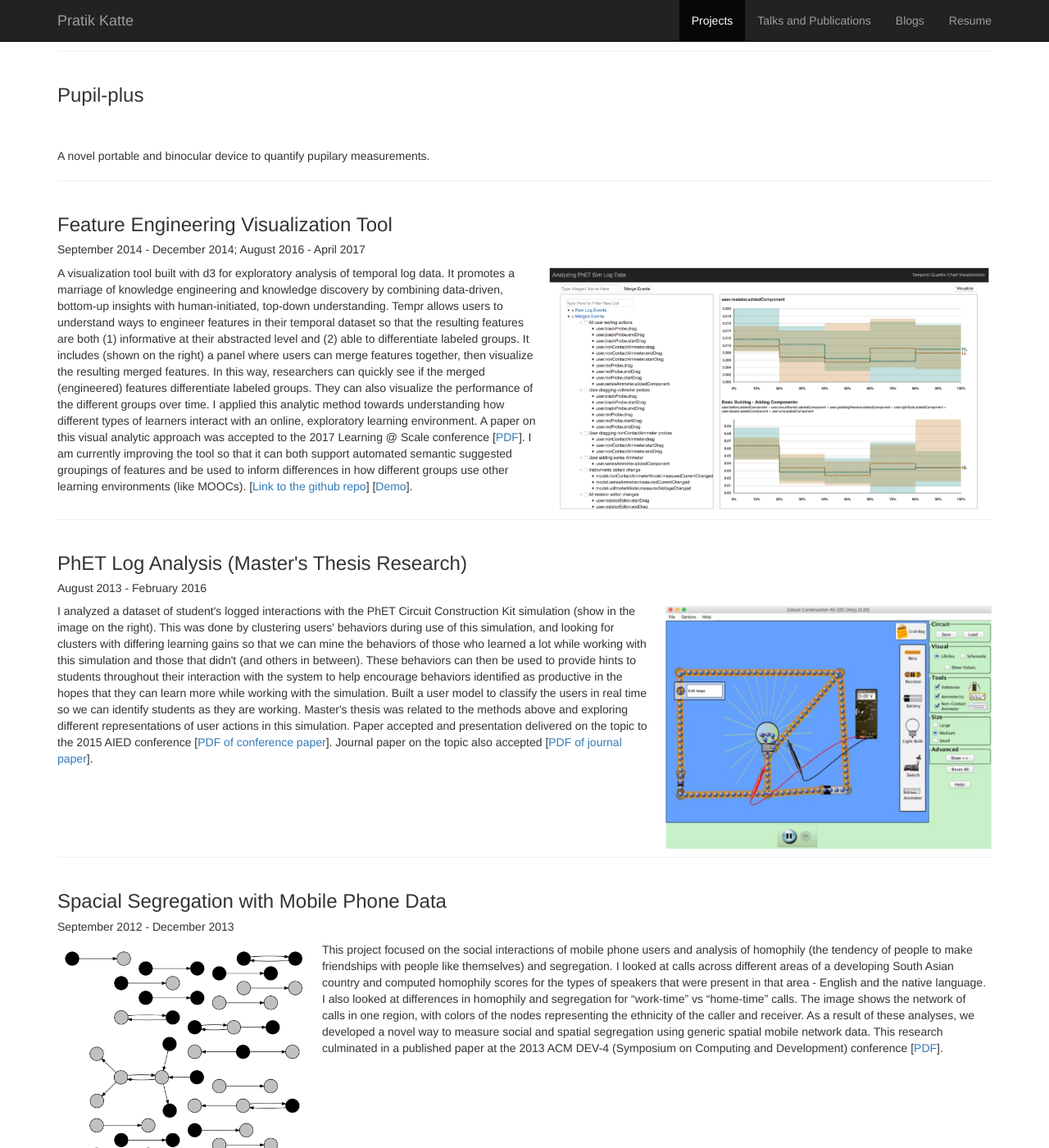
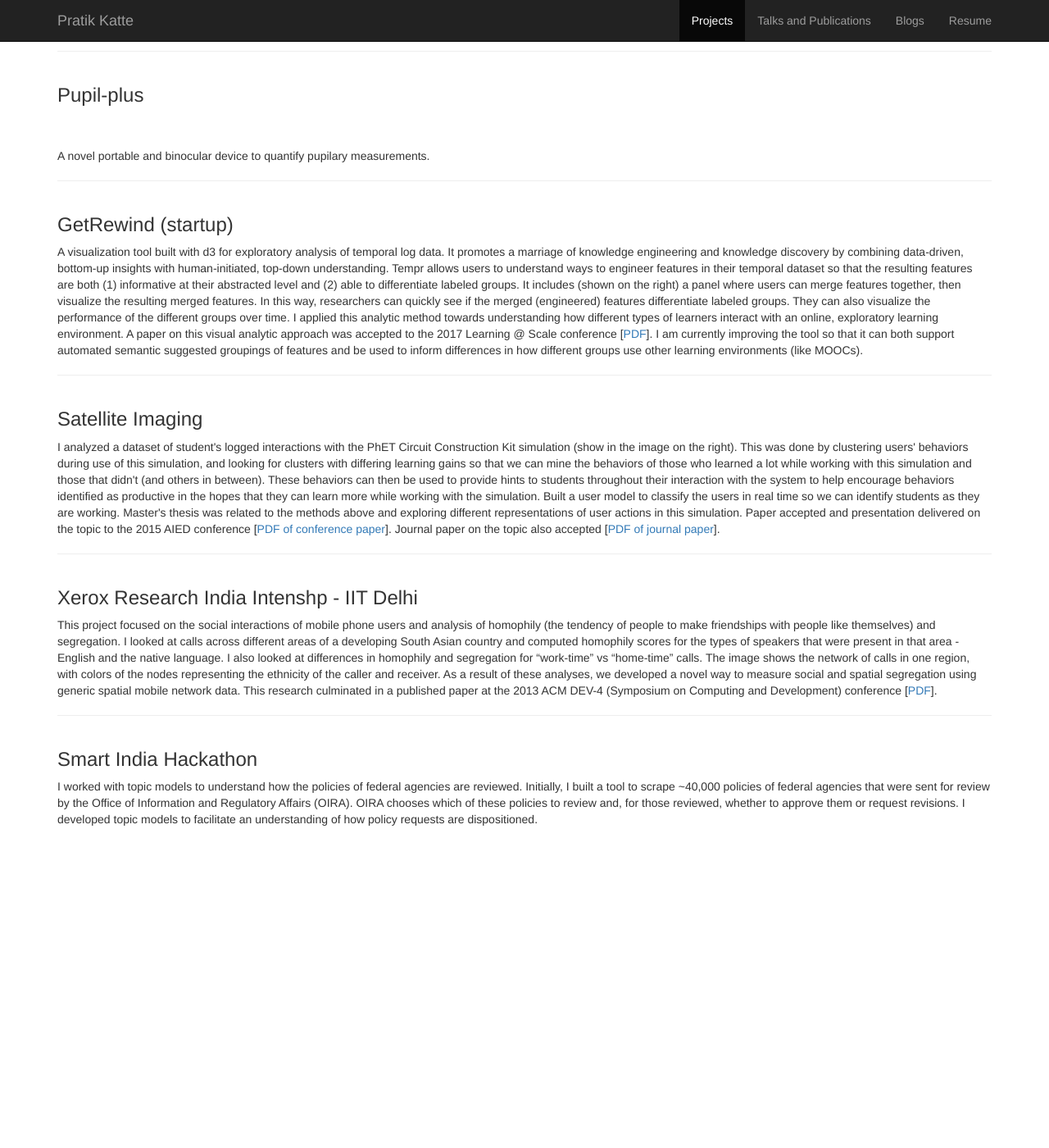
Before and after one commit to pratikkatte/pratikkatte.github.io, a Jekyll site: the page index.html, which Jekyll copies as it is, in a window 1280 px wide and 1400 px high, scrolled down 1903 px. Shown: the whole window at 82% size. Built offline with Jekyll 4.4.1, drawn with Linux system fonts in a browser that asks for light colours; after the commit the page ends 2952 px from its top, so only the background shows below that; some of the changed text lies outside the part shown.

Commit message:
6th commit

```diff
--- a/index.html
+++ b/index.html
@@ -80,19 +80,19 @@
       <div id="projects">
         <h2>Projects</h2>
         <p><ul style="columns: 2; -webkit-columns: 2; -moz-columns: 2; list-style-type: none; padding-left:0;">
-        <li><a href="#connection">XraySetu</a></li>
-        <li><a href="#connection">Niramai Fever Test</a></li>
-        <li><a href="#connection">Niramai Thermal Capture Tool</a></li>
-        <li><a href="#connection">Digital Exophthalmometer</a></li>
-        <li><a href="#connection">Pupil-plus</a></li>
-        <li><a href="#connection">GetRewind (startup)</a></li>
-        <li><a href="#connection">Satellite Imaging</a></li>
-        <li><a href="#connection">Xerox Research-Delhi Internship</a></li>
-        <li><a href="#connection">Smart India Hackathon</a></li>
+        <li><a href="#XraySetu">XraySetu</a></li>
+        <li><a href="#NFT">Niramai Fever Test</a></li>
+        <li><a href="#NTCT">Niramai Thermal Capture Tool</a></li>
+        <li><a href="#DE">Digital Exophthalmometer</a></li>
+        <li><a href="#PP">Pupil-plus</a></li>
+        <li><a href="#GR">GetRewind (startup)</a></li>
+        <li><a href="#SI">Satellite Imaging</a></li>
+        <li><a href="#XRI">Xerox Research-Delhi Internship</a></li>
+        <li><a href="#SIH">Smart India Hackathon</a></li>
         </ul></p>
 
     <hr>
-    <div style="padding-top: 50px; margin-top: -50px;" id="connection">
+    <div style="padding-top: 50px; margin-top: -50px;" id="XraySetu">
       <h3>XraySetu - AI driven Xray Interpretion for Doctors via Whatsapp</h3>
       <div class="image-and-text">
         <div class="project-image-left">
@@ -105,7 +105,7 @@
     </div>
 
     <hr>
-    <div style="padding-top: 50px; margin-top: -50px;" id="loneliness">
+    <div style="padding-top: 50px; margin-top: -50px;" id="NFT">
       <h3>Nirmai Fever Test - Simple screening for COVID symptoms</h3>
       <!--<h5>August 2018 - June 2019</h5>-->
       <div class="image-and-text">
@@ -119,7 +119,7 @@
     </div>
 
     <hr>
-    <div style="padding-top: 50px; margin-top: -50px;" id="loneliness">
+    <div style="padding-top: 50px; margin-top: -50px;" id="NTCT">
       <h3>Niramai Thermal Capture Tool</h3>
       <!--<h5>August 2018 - June 2019</h5>-->
       <div class="image-and-text">
@@ -135,7 +135,7 @@
 
     <hr>
 
-    <div style="padding-top: 50px; margin-top: -50px;" id="hearing_happiness">
+    <div style="padding-top: 50px; margin-top: -50px;" id="DE">
       <h3>Digital Exophthalmometer</h3>
       <div class="image-and-text">
         <div class="project-image-left">
@@ -158,7 +158,7 @@
 
     <hr>
 
-    <div style="padding-top: 50px; margin-top: -50px;" id="project_patent">
+    <div style="padding-top: 50px; margin-top: -50px;" id="PP">
       <h3>Pupil-plus</h3>
       <div>
         <br><br>
@@ -167,31 +167,23 @@
     </div>
 
     <hr>
-        <div style="padding-top: 50px; margin-top: -50px;" id="project_feat_eng_viz">
-          <h3>Feature Engineering Visualization Tool</h3>
-          <h5>September 2014 - December 2014; August 2016 - April 2017</h5>
-          <div class="image-and-text">
-            <div class="project-image-right">
-              <img height="300px" src="images/tempr.png">
-            </div>
+    <div style="padding-top: 50px; margin-top: -50px;" id="GR">
+      <h3>GetRewind (startup)</h3>
         <div>
-            A visualization tool built with d3 for exploratory analysis of temporal log data. It promotes a marriage of knowledge engineering and knowledge discovery by combining data-driven, bottom-up insights with human-initiated, top-down understanding. Tempr allows users to understand ways to engineer features in their temporal dataset so that the resulting features are both (1) informative at their abstracted level and (2) able to differentiate labeled groups. It includes (shown on the right) a panel where users can merge features together, then visualize the resulting merged features. In this way, researchers can quickly see if the merged (engineered) features differentiate labeled groups. They can also visualize the performance of the different groups over time. I applied this analytic method towards understanding how different types of learners interact with an online, exploratory learning environment. A paper on this visual analytic approach was accepted to the 2017 Learning @ Scale conference [<a href="papers/las2017.pdf">PDF</a>]. I am currently improving the tool so that it can both support automated semantic suggested groupings of features and be used to inform differences in how different groups use other learning environments (like MOOCs). [<a href="https://github.com/fratamico/Tempr---A-visual-knowledge-engineering-tool">Link to the github repo</a>] [<a href="https://youtu.be/91kVatg3Oa8">Demo</a>].
-          </div>
+            A visualization tool built with d3 for exploratory analysis of temporal log data. It promotes a marriage of knowledge engineering and knowledge discovery by combining data-driven, bottom-up insights with human-initiated, top-down understanding. Tempr allows users to understand ways to engineer features in their temporal dataset so that the resulting features are both (1) informative at their abstracted level and (2) able to differentiate labeled groups. It includes (shown on the right) a panel where users can merge features together, then visualize the resulting merged features. In this way, researchers can quickly see if the merged (engineered) features differentiate labeled groups. They can also visualize the performance of the different groups over time. I applied this analytic method towards understanding how different types of learners interact with an online, exploratory learning environment. A paper on this visual analytic approach was accepted to the 2017 Learning @ Scale conference [<a href="papers/las2017.pdf">PDF</a>]. I am currently improving the tool so that it can both support automated semantic suggested groupings of features and be used to inform differences in how different groups use other learning environments (like MOOCs).
           </div>
 		</div>
 
 		<hr>
-		<div style="padding-top: 50px; margin-top: -50px;" id="project_phet">
-		  <h3>PhET Log Analysis (Master's Thesis Research)</h3>
-      <h5>August 2013 - February 2016</h5>
-		  <div class="image-and-text">
-        <div class="project-image-right">
-          <img height="300px" src="images/phet_system.png">
-        </div>
-        <div>I analyzed a dataset of student's logged interactions with the PhET Circuit Construction Kit simulation (show in the image on the right). This was done by clustering users' behaviors during use of this simulation, and looking for clusters with differing learning gains so that we can mine the behaviors of those who learned a lot while working with this simulation and those that didn't (and others in between). These behaviors can then be used to provide hints to students throughout their interaction with the system to help encourage behaviors identified as productive in the hopes that they can learn more while working with the simulation. Built a user model to classify the users in real time so we can identify students as they are working. Master's thesis was related to the methods above and exploring different representations of user actions in this simulation. Paper accepted and presentation delivered on the topic to the 2015 AIED conference [<a href="papers/aied2015.pdf">PDF of conference paper</a>]. Journal paper on the topic also accepted [<a href="http://rdcu.be/onBb">PDF of journal paper</a>]. </div>
+		<div style="padding-top: 50px; margin-top: -50px;" id="SI">
+		  <h3>Satellite Imaging</h3>
+        <div>
+          I analyzed a dataset of student's logged interactions with the PhET Circuit Construction Kit simulation (show in the image on the right). This was done by clustering users' behaviors during use of this simulation, and looking for clusters with differing learning gains so that we can mine the behaviors of those who learned a lot while working with this simulation and those that didn't (and others in between). These behaviors can then be used to provide hints to students throughout their interaction with the system to help encourage behaviors identified as productive in the hopes that they can learn more while working with the simulation. Built a user model to classify the users in real time so we can identify students as they are working. Master's thesis was related to the methods above and exploring different representations of user actions in this simulation. Paper accepted and presentation delivered on the topic to the 2015 AIED conference [<a href="papers/aied2015.pdf">PDF of conference paper</a>]. Journal paper on the topic also accepted [<a href="http://rdcu.be/onBb">PDF of journal paper</a>].
         </div>
 		</div>
+
 		<hr>
+
 		<!--<div style="padding-top: 50px; margin-top: -50px;" id="project_qileap_food">
           <h3>Qi Leap - Food Prediction</h3>
 		  <div>Lorem ipsum dolor sit amet, consectetur adipiscing elit. Sed ac lorem ut eros bibendum rhoncus. Fusce lacinia a tortor pretium scelerisque. Cras nec mollis ex. In sodales sed purus quis ullamcorper. Vivamus tellus erat, malesuada vel nisi at, aliquam lacinia sapien. Nam eget odio sapien. Mauris imperdiet fringilla lacus, et laoreet elit. Aenean egestas mi in congue pulvinar. Integer et nibh nec mi consequat fermentum. Interdum et malesuada fames ac ante ipsum primis in faucibus. In consequat ligula purus, non dignissim nunc bibendum a. Proin sed mi sed nisl finibus gravida. Nulla accumsan accumsan nisi id congue. Phasellus vitae neque metus. Proin nec tristique diam. Cras varius metus at fringilla imperdiet. Curabitur commodo tempor felis quis pretium. Nam et elit mattis, ornare lectus vitae, maximus eros. Maecenas porttitor mauris ut sollicitudin sollicitudin. Proin a nunc sit amet justo aliquam malesuada. Sed posuere sem nibh, et lobortis enim facilisis sed. </div>
@@ -202,30 +194,21 @@
 		  <div> Morbi feugiat, sapien a ullamcorper malesuada, tortor dui commodo risus, et euismod nulla nulla vel libero. Suspendisse pulvinar rutrum est imperdiet finibus. Mauris in vehicula leo, eget congue tellus. Mauris efficitur nunc libero. Quisque ac massa in dolor placerat vulputate vel ut leo. Nullam commodo rutrum metus in imperdiet. Integer eu justo turpis. Sed ipsum massa, sagittis id convallis quis, ultrices vitae ante. Pellentesque dapibus sollicitudin maximus. Curabitur eu fringilla leo, at rutrum mauris. Suspendisse varius turpis vitae velit dictum, nec ullamcorper sapien fringilla. Morbi sapien metus, dignissim vitae dictum quis, ornare ac tellus. Donec blandit mi vitae luctus porta. Suspendisse id aliquam mi. Morbi aliquam et enim vel accumsan. Donec facilisis nisl nisi, in vulputate quam ullamcorper quis. Morbi at malesuada metus. Etiam et urna eleifend, ultricies turpis lacinia, facilisis nulla. Pellentesque ornare auctor ex ultrices auctor. Integer blandit tempor neque quis venenatis. Vestibulum sit amet augue imperdiet, luctus arcu in, mollis lacus. Nullam placerat nisi mi, quis hendrerit urna gravida nec. Proin eros purus, volutpat eget tortor fermentum, tincidunt pretium dolor. Vestibulum ante ipsum primis in faucibus orci luctus et ultrices posuere cubilia Curae; Integer sagittis, nunc nec vehicula ultricies, ipsum augue maximus nisl, et fermentum lorem arcu ac nisi. </div>
 		</div>
 		<hr>-->
-		<div style="padding-top: 50px; margin-top: -50px;" id="project_segregation">
-		  <h3>Spacial Segregation with Mobile Phone Data</h3>
-      <h5>September 2012 - December 2013</h5>
-      <div class="image-and-text">
-        <div class="project-image-left">
-          <img height="300px" src="images/homophily.png">
-        </div>
-		    <div> This project focused on the social interactions of mobile phone users and analysis of homophily (the tendency of people to make friendships with people like themselves) and segregation. I looked at calls across different areas of a developing South Asian country and computed homophily scores for the types of speakers that were present in that area - English and the native language. I also looked at differences in homophily and segregation for “work-time” vs “home-time” calls. The image shows the network of calls in one region, with colors of the nodes representing the ethnicity of the caller and receiver. As a result of these analyses, we developed a novel way to measure social and spatial segregation using generic spatial mobile network data. This research culminated in a published paper at the 2013 ACM DEV-4 (Symposium on Computing and Development) conference [<a href="papers/dev2013.pdf">PDF</a>].</div>
+		<div style="padding-top: 50px; margin-top: -50px;" id="XRI">
+		  <h3>Xerox Research India Intenshp - IIT Delhi</h3>
+	    <div>
+        This project focused on the social interactions of mobile phone users and analysis of homophily (the tendency of people to make friendships with people like themselves) and segregation. I looked at calls across different areas of a developing South Asian country and computed homophily scores for the types of speakers that were present in that area - English and the native language. I also looked at differences in homophily and segregation for “work-time” vs “home-time” calls. The image shows the network of calls in one region, with colors of the nodes representing the ethnicity of the caller and receiver. As a result of these analyses, we developed a novel way to measure social and spatial segregation using generic spatial mobile network data. This research culminated in a published paper at the 2013 ACM DEV-4 (Symposium on Computing and Development) conference [<a href="papers/dev2013.pdf">PDF</a>].
       </div>
 		</div>
+
 		<hr>
-		<div style="padding-top: 50px; margin-top: -50px;" id="project_oira">
-      <h3>Topic Modeling with OIRA Data</h3>
-      <h5>June 2012 - August 2013</h5>
+
+		<div style="padding-top: 50px; margin-top: -50px;" id="SIH">
+      <h3>Smart India Hackathon</h3>
 			  <div>I worked with topic models to understand how the policies of federal agencies are reviewed. Initially, I built a tool to scrape ~40,000 policies of federal agencies that were sent for review by the Office of Information and Regulatory Affairs (OIRA). OIRA chooses which of these policies to review and, for those reviewed, whether to approve them or request revisions. I developed topic models to facilitate an understanding of how policy requests are dispositioned.</div>
 		  </div>
 
-    <hr>
-		<div style="padding-top: 50px; margin-top: -50px;" id="project_youtube">
-		  <h3>Google Intern - Enriching YouTube's Education Content</h3>
-      <h5>May 2013 - August 2013</h5>
-		  <div> Developed a tool as a member of the YouTube Education team to expand the education channel and improve content. Created a (mainly) front-end tool that allowed educators to both tag videos and search for ones already tagged. In this way, it made the experience of finding suitable videos for their classroom more efficient. It also allowed them to curate the content so that other educators could also more easily find suitable content.</div>
-		</div>
-  <br>
+  <br><br>
 
     </div><!-- /.container -->
 
```
Also changed, not shown: other parts of index.html (+1 -1 lines). Lines whose indentation alone changed are shown as unchanged.
